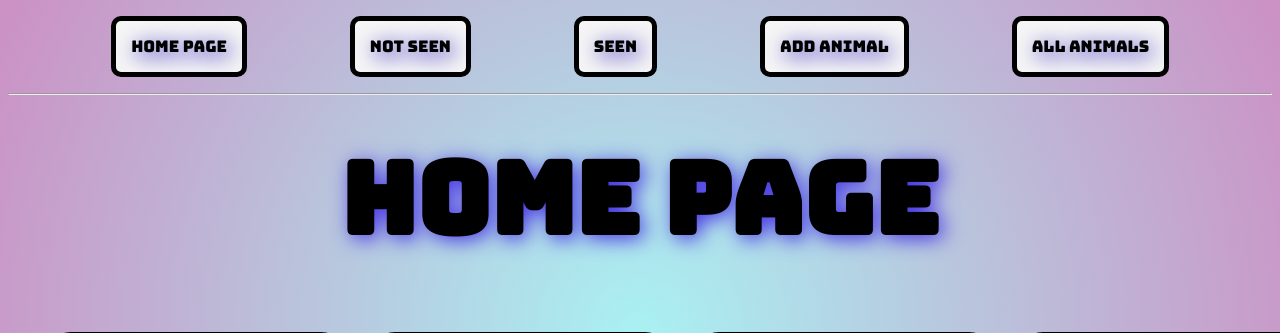
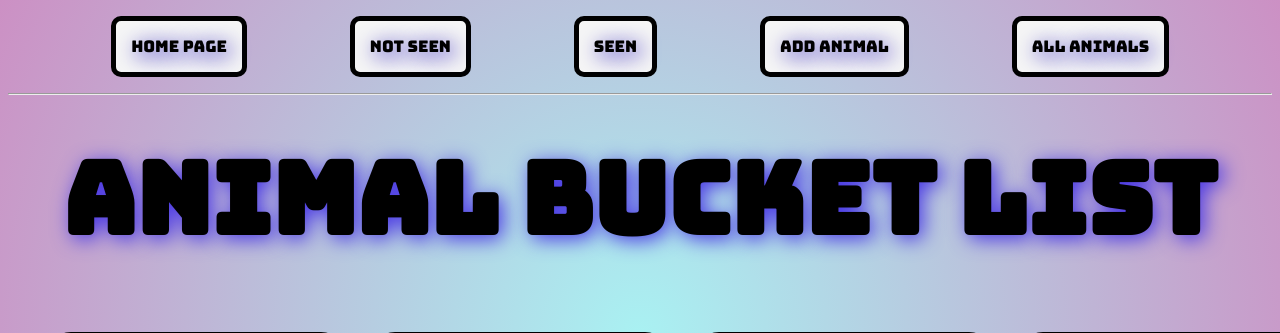
Before and after one commit to kellyrawstron/animal_bucketlist_project, a Flask app: page / in a window 1280 px wide. Shown: the top 333 px of the page. Run offline with Flask 2, Linux system fonts and the light colour scheme.

Commit message:
changed title of homepage

```diff
--- a/app.py
+++ b/app.py
@@ -15,7 +15,7 @@ app.register_blueprint(animal_types_blueprint)
 
 @app.route('/')
 def home():
-    return render_template('index.html', header = "HOME PAGE")
+    return render_template('index.html', header = "ANIMAL BUCKET LIST")
 
 if __name__ == '__main__':
     app.run(debug=True)
--- a/templates/index.html
+++ b/templates/index.html
@@ -14,7 +14,7 @@
         </div>
 <div class="spaceBetweenBoxes"></div>
 <div class="box">
-<a href="/animals/new"><img src="https://previews.123rf.com/images/tiodwiyanto/tiodwiyanto2105/tiodwiyanto210500419/169446674-pixel-goldfish-image-vector-illustration-of-cross-stitch-pattern-.jpg" height="250px" width= "250px"></a>
+<a href="/animals/new"><img src="https://previews.123rf.com/images/saphatthachat/saphatthachat1901/saphatthachat190100079/126415611-vektor-pixel-kunst-gecko-isoliert-cartoon.jpg" height="250px" width= "250px"></a>
 </div>
 
 
```
